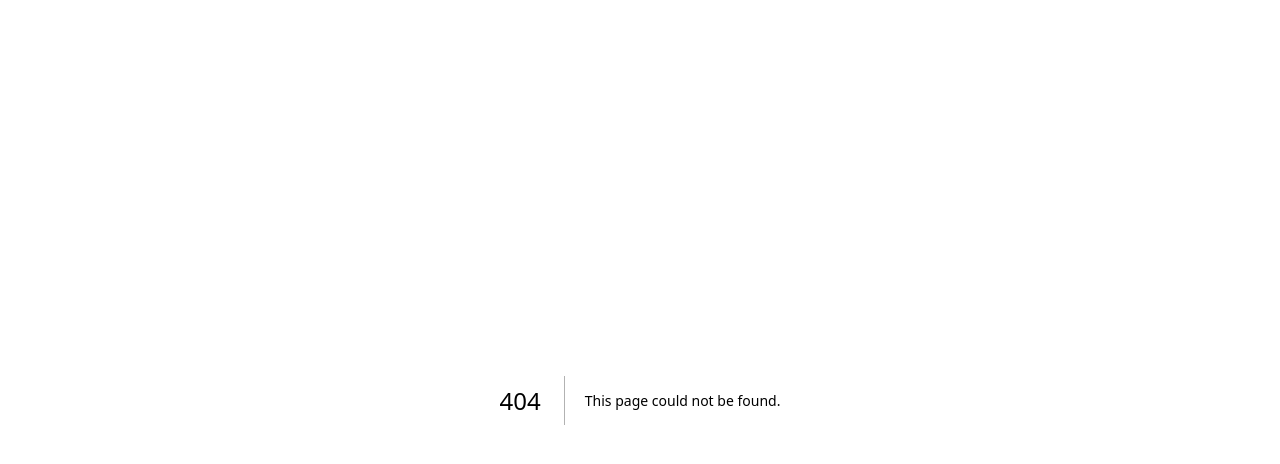
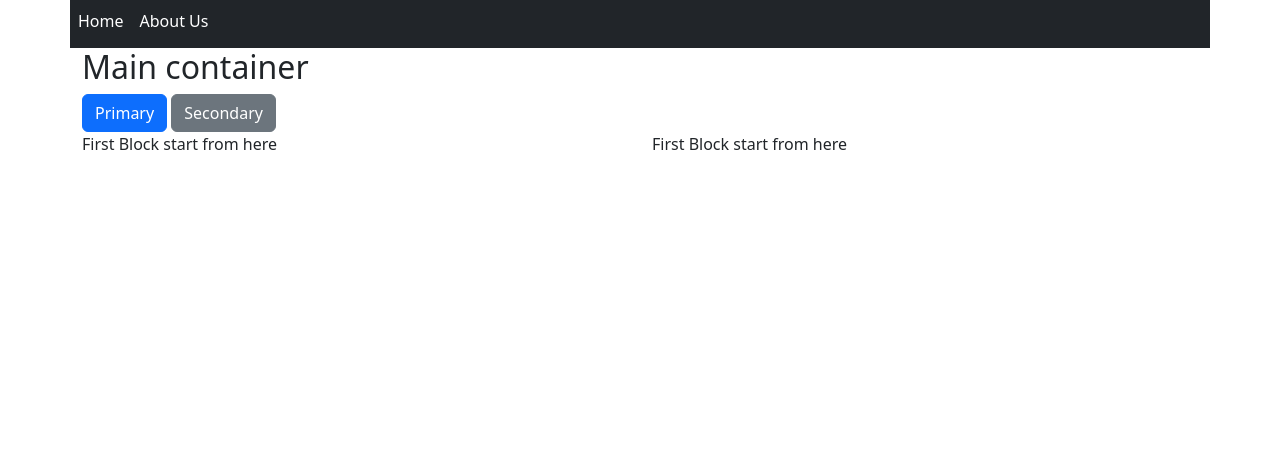
Before and after one commit to anupBurman/large_app, a Next.js app: page /about in a window 1280 px wide. Before the commit this address had no page. Shown: the top 464 px of the page. Built offline with nearby package versions, Linux system fonts and the light colour scheme.

Commit message:
added main navigation
 main navigation aaded and about us page

```diff
--- /dev/null
+++ b/app/about/page.js
@@ -0,0 +1,31 @@
+
+import Image from "next/image";
+import Container from 'react-bootstrap/Container';
+import Button from 'react-bootstrap/Button';
+import 'bootstrap/dist/css/bootstrap.min.css';
+// import styles from "./page.module.css";
+
+export default function About() {
+
+  return (
+
+    <>
+      <div className="container">
+        <h2> Main container </h2>
+        <Button variant="primary">Primary</Button>{' '}
+        <Button variant="secondary">Secondary</Button>{' '}
+        <div className="row">
+          <div className="col-6">
+            <p> First Block start from here </p>
+          </div>
+          <div className="col-6">
+            <p> First Block start from here </p>
+          </div>
+        </div>
+
+      </div>
+
+
+    </>
+  );
+}
--- a/app/globals.css
+++ b/app/globals.css
@@ -34,6 +34,16 @@ a {
   color: inherit;
   text-decoration: none;
 }
+h5 a {
+  color:#fff;
+  text-decoration: none;
+  font-size: 1rem;;
+}
+h5 a:hover {
+  color: rgb(185, 185, 185);
+  text-decoration: none;
+}
+
 
 @media (prefers-color-scheme: dark) {
   html {
--- a/app/layout.js
+++ b/app/layout.js
@@ -1,5 +1,6 @@
 import localFont from "next/font/local";
 import "./globals.css";
+import Navbar from "@/nav-menu";
 
 
 const geistSans = localFont({
@@ -22,6 +23,7 @@ export default function RootLayout({ children }) {
   return (
     <html lang="en">
       <body className={`${geistSans.variable} ${geistMono.variable}`}>
+        <Navbar></Navbar>
         {children}
       </body>
     </html>
--- /dev/null
+++ b/nav-menu.js
@@ -0,0 +1,22 @@
+
+import Image from "next/image";
+import Container from 'react-bootstrap/Container';
+import Link from 'next/link';
+import 'bootstrap/dist/css/bootstrap.min.css';
+// import styles from "./page.module.css";
+
+
+export default function Navbar() {
+
+    return (
+        <>
+
+            <div className="container d-flex bg-dark px-0 py-2">
+                <h5 className="px-2">  <Link href="/"> Home </Link>  </h5>
+                <h5 className="px-2"> <Link href="/about"> About Us </Link>  </h5>
+            </div>
+
+
+        </>
+    );
+}
```
